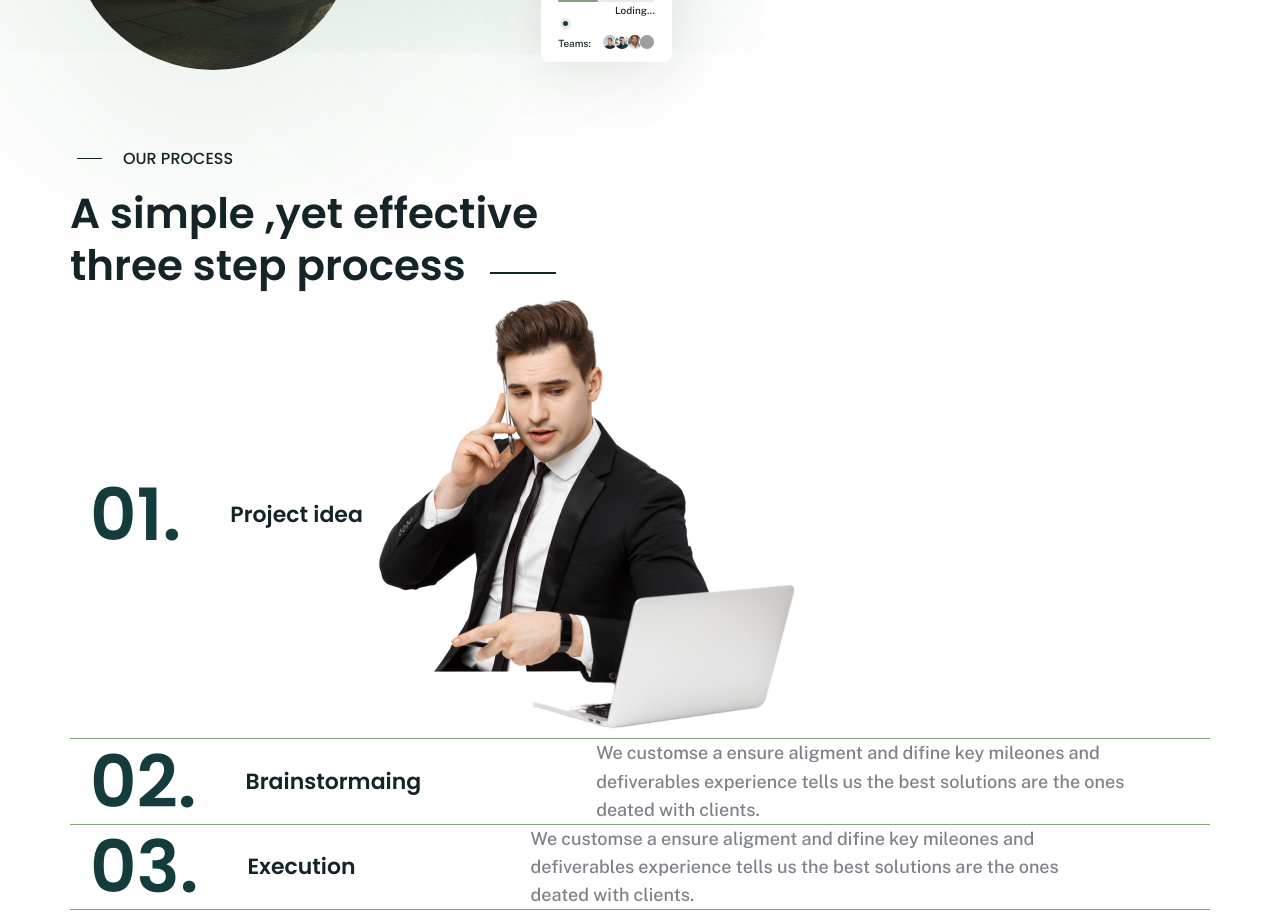
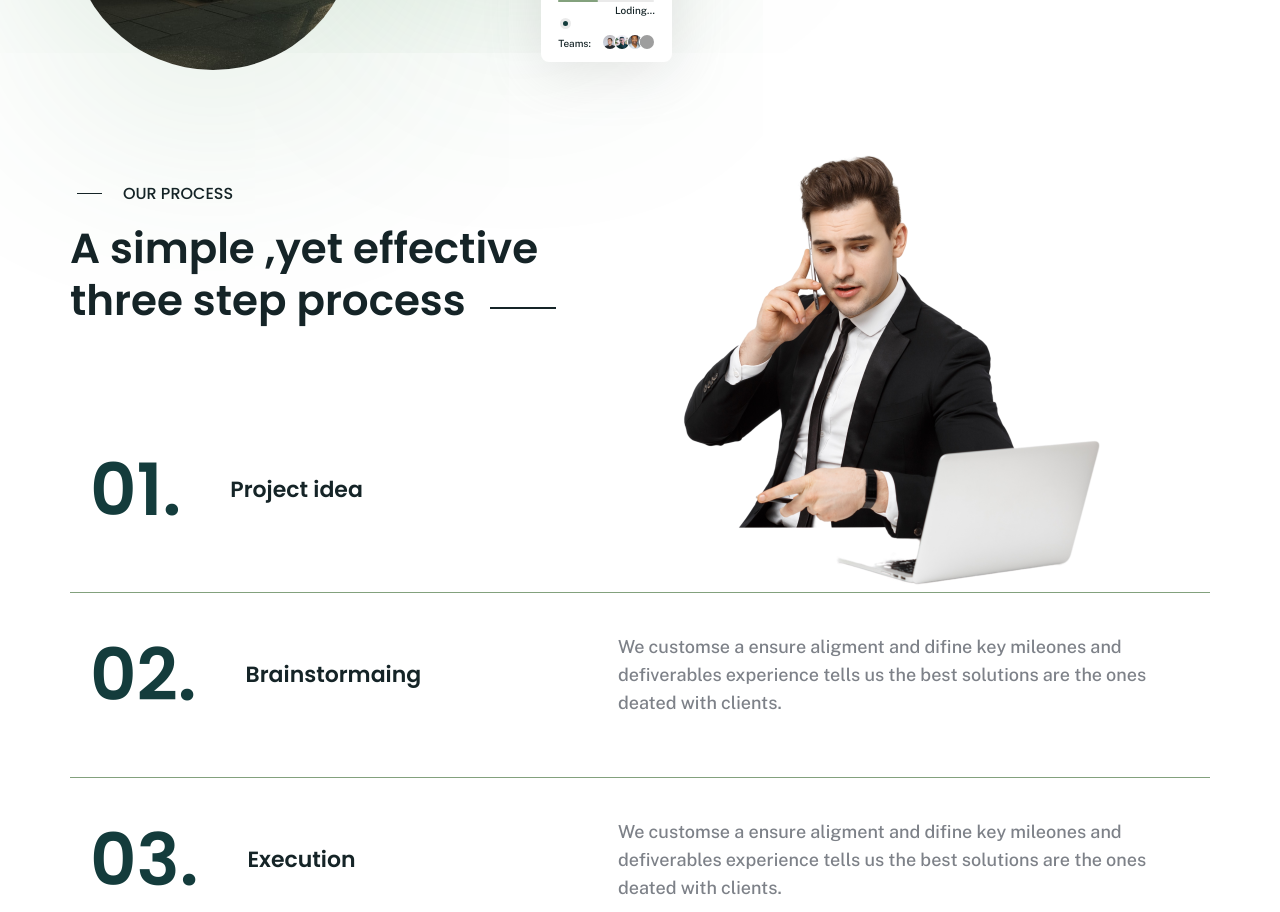
Before and after one commit to linhtc22/htmlcss-project-02htmlcss-project-06, a plain HTML site: page index.html in a window 1280 px wide. Shown: the part 2488-3400 px from the top of the page. Drawn offline with nearby package versions, Linux system fonts and the light colour scheme; grey boxes are pictures that could not be loaded; a web font is replaced by a local one.

Commit message:
Làm phần Process #2

```diff
--- a/assets/css/styles.css
+++ b/assets/css/styles.css
@@ -657,8 +657,7 @@ a {
 
 /* Process */
 .process {
-  margin-top: 40px;
-  padding-top: 40px;
+  padding-top: 115px;
   font-family: Poppins;
 }
 
@@ -692,6 +691,40 @@ a {
   line-height: 1.24;
 }
 
+.process__list {
+  display: grid;
+  grid-auto-rows: 185px;
+  margin-top: 81px;
+}
+
+.process-item {
+  position: relative;
+  padding: 55px 20px 76px;
+  display: flex;
+  align-items: center;
+  border-bottom: 1px solid #83a17d;
+  transition: 0.25s;
+}
+
+.process-item:hover {
+  border-radius: 33px;
+  background: #e2eddf;
+  padding-left: 30px;
+  border: none;
+}
+
+.process-item:hover .process-item__heading::after {
+  position: absolute;
+  left: 3px;
+  top: 40px;
+  display: inline-block;
+  content: 'Learn More';
+  color: #575d5e;
+  font-size: 1.8rem;
+  text-decoration: underline;
+  cursor: pointer;
+}
+
 .process__heading::after {
   position: absolute;
   right: -9px;
@@ -702,13 +735,6 @@ a {
   background: #152427;
 }
 
-.process-item {
-  padding: 0 20px;
-  display: flex;
-  align-items: center;
-  border-bottom: 1px solid #83a17d;
-}
-
 .process-item__number {
   color: #143c3c;
   font-size: 7.2rem;
@@ -717,9 +743,16 @@ a {
 }
 
 .process-item__heading {
+  position: relative;
   color: #152427;
   font-size: 2.2rem;
   font-weight: 600;
+}
+
+.process-item__thumb {
+  position: absolute;
+  right: 92px;
+  bottom: 0;
 }
 
 .process-item__desc {
@@ -729,10 +762,11 @@ a {
   font-size: 1.8rem;
   font-weight: 500;
   line-height: 1.56;
-  margin-left: 175px;
+  margin-left: auto;
 }
 
 .process-item__img {
+  display: block;
   object-fit: cover;
   width: 450px;
   height: 444px;
```
